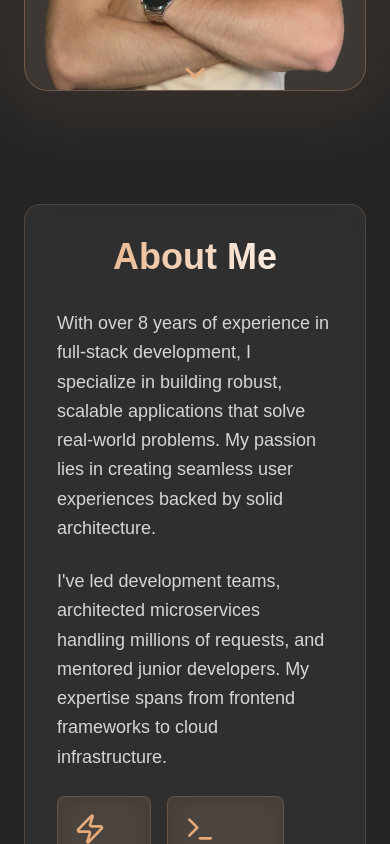
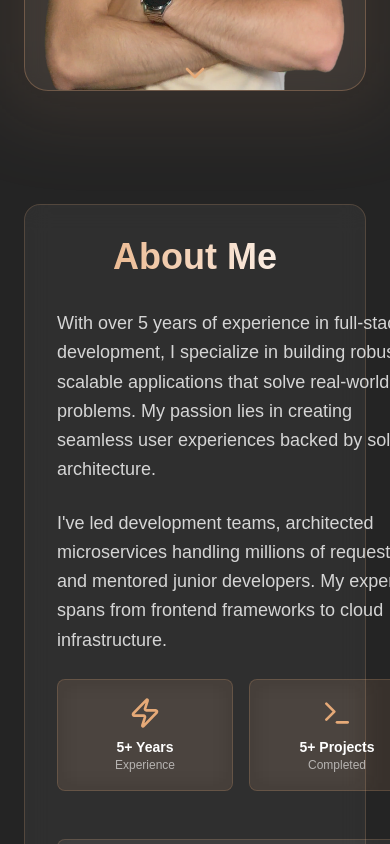
Before and after one commit to Vitaliistf/Vitaliistf.dev, a Next.js app: page / in a window 390 px wide. Shown: the part 720-1564 px from the top of the page. Built offline with nearby package versions, Linux system fonts and the light colour scheme.

Commit message:
feat: new changes

```diff
--- a/src/components/AboutSection.tsx
+++ b/src/components/AboutSection.tsx
@@ -1,6 +1,8 @@
 'use client';
 
 import { Zap, Terminal } from 'lucide-react';
+import Section from './Section';
+import GlassCard from './GlassCard';
 
 interface AboutSectionProps {
   about: {
@@ -18,9 +20,8 @@ interface AboutSectionProps {
 
 const AboutSection = ({ about, personal }: AboutSectionProps) => {
   return (
-    <section id="about" className="py-20 relative z-10">
-      <div className="max-w-6xl mx-auto px-6">
-        <div className="backdrop-blur-md bg-white/5 rounded-2xl border border-[rgb(230,170,120)]/20 p-8 md:p-12">
+    <Section id="about">
+      <GlassCard className="p-8 md:p-12">
         <h2 className="text-4xl md:text-5xl font-bold mb-8 text-center bg-gradient-to-r from-[rgb(230,170,120)] to-white bg-clip-text text-transparent">
           About Me
         </h2>
@@ -35,18 +36,16 @@ const AboutSection = ({ about, personal }: AboutSectionProps) => {
               </p>
             ))}
             <div className="flex space-x-4">
-                <div className="backdrop-blur-md bg-[rgb(230,170,120)]/10 rounded-lg p-4 border border-[rgb(230,170,120)]/20">
+              <div className="backdrop-blur-md bg-[rgb(230,170,120)]/10 rounded-lg p-4 border border-[rgb(230,170,120)]/20 w-44 h-28 text-center flex flex-col items-center justify-center">
                 <Zap className="w-8 h-8 text-[rgb(230,170,120)] mb-2" />
                 <div className="text-sm font-semibold">
                   {personal.experience}
                 </div>
                 <div className="text-xs text-white/60">Experience</div>
               </div>
-                <div className="backdrop-blur-md bg-[rgb(230,170,120)]/10 rounded-lg p-4 border border-[rgb(230,170,120)]/20">
+              <div className="backdrop-blur-md bg-[rgb(230,170,120)]/10 rounded-lg p-4 border border-[rgb(230,170,120)]/20 w-44 h-28 text-center flex flex-col items-center justify-center">
                 <Terminal className="w-8 h-8 text-[rgb(230,170,120)] mb-2" />
-                  <div className="text-sm font-semibold">
-                    {personal.projects}
-                  </div>
+                <div className="text-sm font-semibold">{personal.projects}</div>
                 <div className="text-xs text-white/60">Completed</div>
               </div>
             </div>
@@ -65,9 +64,8 @@ const AboutSection = ({ about, personal }: AboutSectionProps) => {
             ))}
           </div>
         </div>
-        </div>
-      </div>
-    </section>
+      </GlassCard>
+    </Section>
   );
 };
 
--- a/src/components/ExperienceSection.tsx
+++ b/src/components/ExperienceSection.tsx
@@ -1,6 +1,7 @@
-'use client'
+'use client';
 
 import { Briefcase, GraduationCap, Award } from 'lucide-react';
+import Section from './Section';
 
 interface Experience {
   id: number;
@@ -36,10 +37,13 @@ interface ExperienceSectionProps {
   certifications: Certification[];
 }
 
-const ExperienceSection = ({ experience, education, certifications }: ExperienceSectionProps) => {
+const ExperienceSection = ({
+  experience,
+  education,
+  certifications,
+}: ExperienceSectionProps) => {
   return (
-    <section id="experience" className="py-20 relative z-10">
-      <div className="max-w-6xl mx-auto px-6">
+    <Section id="experience">
       <h2 className="text-4xl md:text-5xl font-bold mb-16 text-center bg-gradient-to-r from-[rgb(230,170,120)] to-white bg-clip-text text-transparent">
         Experience & Background
       </h2>
@@ -53,11 +57,18 @@ const ExperienceSection = ({ experience, education, certifications }: Experience
           </h3>
           <div className="space-y-6">
             {experience.map((exp) => (
-                <div key={exp.id} className="backdrop-blur-md bg-white/5 rounded-xl p-6 border border-[rgb(230,170,120)]/20 hover:border-[rgb(230,170,120)]/40 transition-all duration-300">
+              <div
+                key={exp.id}
+                className="backdrop-blur-md bg-white/5 rounded-xl p-6 border border-[rgb(230,170,120)]/20 hover:border-[rgb(230,170,120)]/40 transition-all duration-300"
+              >
                 <div className="flex justify-between items-start mb-4">
                   <div>
-                      <h4 className="text-xl font-semibold text-white">{exp.position}</h4>
-                      <p className="text-[rgb(230,170,120)] font-medium">{exp.company}</p>
+                    <h4 className="text-xl font-semibold text-white">
+                      {exp.position}
+                    </h4>
+                    <p className="text-[rgb(230,170,120)] font-medium">
+                      {exp.company}
+                    </p>
                   </div>
                   <span className="text-sm text-white/60 bg-white/10 px-3 py-1 rounded-full">
                     {exp.startDate} - {exp.endDate}
@@ -65,7 +76,9 @@ const ExperienceSection = ({ experience, education, certifications }: Experience
                 </div>
                 <p className="text-white/70 mb-4">{exp.description}</p>
                 <div className="mb-4">
-                    <h5 className="text-sm font-semibold text-white/80 mb-2">Key Achievements:</h5>
+                  <h5 className="text-sm font-semibold text-white/80 mb-2">
+                    Key Achievements:
+                  </h5>
                   <ul className="text-sm text-white/70 space-y-1">
                     {exp.achievements.map((achievement, index) => (
                       <li key={index} className="flex items-start">
@@ -100,10 +113,19 @@ const ExperienceSection = ({ experience, education, certifications }: Experience
             </h3>
             <div className="space-y-4">
               {education.map((edu) => (
-                  <div key={edu.id} className="backdrop-blur-md bg-white/5 rounded-lg p-4 border border-[rgb(230,170,120)]/20">
-                    <h4 className="font-semibold text-white text-sm">{edu.degree}</h4>
-                    <p className="text-[rgb(230,170,120)] text-sm">{edu.institution}</p>
-                    <p className="text-xs text-white/60 mb-2">{edu.startDate} - {edu.endDate}</p>
+                <div
+                  key={edu.id}
+                  className="backdrop-blur-md bg-white/5 rounded-lg p-4 border border-[rgb(230,170,120)]/20 hover:border-[rgb(230,170,120)]/40 transition-all duration-300 hover:scale-[1.02]"
+                >
+                  <h4 className="font-semibold text-white text-sm">
+                    {edu.degree}
+                  </h4>
+                  <p className="text-[rgb(230,170,120)] text-sm">
+                    {edu.institution}
+                  </p>
+                  <p className="text-xs text-white/60 mb-2">
+                    {edu.startDate} - {edu.endDate}
+                  </p>
                   <p className="text-xs text-white/70">{edu.description}</p>
                 </div>
               ))}
@@ -118,9 +140,16 @@ const ExperienceSection = ({ experience, education, certifications }: Experience
             </h3>
             <div className="space-y-4">
               {certifications.map((cert) => (
-                  <div key={cert.id} className="backdrop-blur-md bg-white/5 rounded-lg p-4 border border-[rgb(230,170,120)]/20">
-                    <h4 className="font-semibold text-white text-sm">{cert.name}</h4>
-                    <p className="text-[rgb(230,170,120)] text-sm">{cert.issuer}</p>
+                <div
+                  key={cert.id}
+                  className="backdrop-blur-md bg-white/5 rounded-lg p-4 border border-[rgb(230,170,120)]/20 hover:border-[rgb(230,170,120)]/40 transition-all duration-300 hover:scale-[1.02]"
+                >
+                  <h4 className="font-semibold text-white text-sm">
+                    {cert.name}
+                  </h4>
+                  <p className="text-[rgb(230,170,120)] text-sm">
+                    {cert.issuer}
+                  </p>
                   <div className="flex justify-between items-center mt-2">
                     <p className="text-xs text-white/60">{cert.date}</p>
                     <p className="text-xs text-white/50">{cert.credential}</p>
@@ -131,8 +160,7 @@ const ExperienceSection = ({ experience, education, certifications }: Experience
           </div>
         </div>
       </div>
-      </div>
-    </section>
+    </Section>
   );
 };
 
--- /dev/null
+++ b/src/components/GlassCard.tsx
@@ -0,0 +1,20 @@
+import React from 'react';
+
+interface GlassCardProps {
+  children: React.ReactNode;
+  className?: string;
+}
+
+const GlassCard = ({ children, className }: GlassCardProps) => {
+  return (
+    <div
+      className={`backdrop-blur-md bg-white/5 rounded-2xl border border-[rgb(230,170,120)]/20 hover:border-[rgb(230,170,120)]/40 transition-all duration-500 ${
+        className ?? ''
+      }`}
+    >
+      {children}
+    </div>
+  );
+};
+
+export default GlassCard;
--- a/src/components/HeroSection.tsx
+++ b/src/components/HeroSection.tsx
@@ -71,7 +71,7 @@ const HeroSection = ({ personal, scrollToSection }: HeroSectionProps) => {
           <div className="relative">
             <div className="absolute -inset-6 rounded-3xl bg-[rgb(230,170,120)]/10 blur-2xl" />
             <div className="relative rounded-3xl border border-[rgb(230,170,120)]/30 bg-white/5 backdrop-blur-sm">
-              <div className="relative rounded-2xl overflow-hidden h-[380px] sm:h-[40px] md:h-[520px] flex items-end justify-center">
+              <div className="relative rounded-2xl overflow-hidden h-[380px] sm:h-[460px] md:h-[520px] flex items-end justify-center">
                 <Image
                   src="/ms-nobg.png"
                   alt="Portrait"
--- /dev/null
+++ b/src/components/Section.tsx
@@ -0,0 +1,17 @@
+import React from 'react';
+
+interface SectionProps {
+  id: string;
+  className?: string;
+  children: React.ReactNode;
+}
+
+const Section = ({ id, className, children }: SectionProps) => {
+  return (
+    <section id={id} className={`py-20 relative z-10 ${className ?? ''}`}>
+      <div className="max-w-6xl mx-auto px-6">{children}</div>
+    </section>
+  );
+};
+
+export default Section;
--- a/src/components/TelegramSection.tsx
+++ b/src/components/TelegramSection.tsx
@@ -1,6 +1,8 @@
 'use client';
 
 import { useState } from 'react';
+import Section from './Section';
+import GlassCard from './GlassCard';
 import {
   Send,
   TrendingUp,
@@ -55,9 +57,8 @@ const TelegramSection = ({ telegram }: TelegramSectionProps) => {
   const [isHovered, setIsHovered] = useState(false);
 
   return (
-    <section id="telegram" className="py-20 relative z-10">
-      <div className="max-w-6xl mx-auto px-6">
-        <div className="backdrop-blur-md bg-white/5 rounded-2xl border border-[rgb(230,170,120)]/20 p-8 md:p-12 hover:border-[rgb(230,170,120)]/40 transition-all duration-500">
+    <Section id="telegram">
+      <GlassCard className="p-8 md:p-12">
         <div className="text-center mb-12">
           <h2 className="text-4xl md:text-5xl font-bold mb-6 bg-gradient-to-r from-[rgb(230,170,120)] to-white bg-clip-text text-transparent">
             {telegram.title}
@@ -152,9 +153,8 @@ const TelegramSection = ({ telegram }: TelegramSectionProps) => {
             <div className="w-8 h-[1px] bg-gradient-to-l from-transparent to-[rgb(230,170,120)]/30"></div>
           </div>
         </div>
-        </div>
-      </div>
-    </section>
+      </GlassCard>
+    </Section>
   );
 };
 
--- a/src/data/portfolio.json
+++ b/src/data/portfolio.json
@@ -6,12 +6,12 @@
     "email": "vitalii@stefaniv.dev",
     "github": "https://github.com/vitaliistf",
     "linkedin": "https://linkedin.com/in/vitaliistf",
-    "experience": "8+ Years",
-    "projects": "50+ Projects"
+    "experience": "5+ Years",
+    "projects": "5+ Projects"
   },
   "about": {
     "description": [
-      "With over 8 years of experience in full-stack development, I specialize in building robust, scalable applications that solve real-world problems. My passion lies in creating seamless user experiences backed by solid architecture.",
+      "With over 5 years of experience in full-stack development, I specialize in building robust, scalable applications that solve real-world problems. My passion lies in creating seamless user experiences backed by solid architecture.",
       "I've led development teams, architected microservices handling millions of requests, and mentored junior developers. My expertise spans from frontend frameworks to cloud infrastructure."
     ],
     "specialties": [
```
Also changed, not shown: src/components/ContactSection.tsx (+12 -9 lines), src/components/SkillsSection.tsx (+45 -46 lines). Lines whose indentation alone changed are shown as unchanged.
